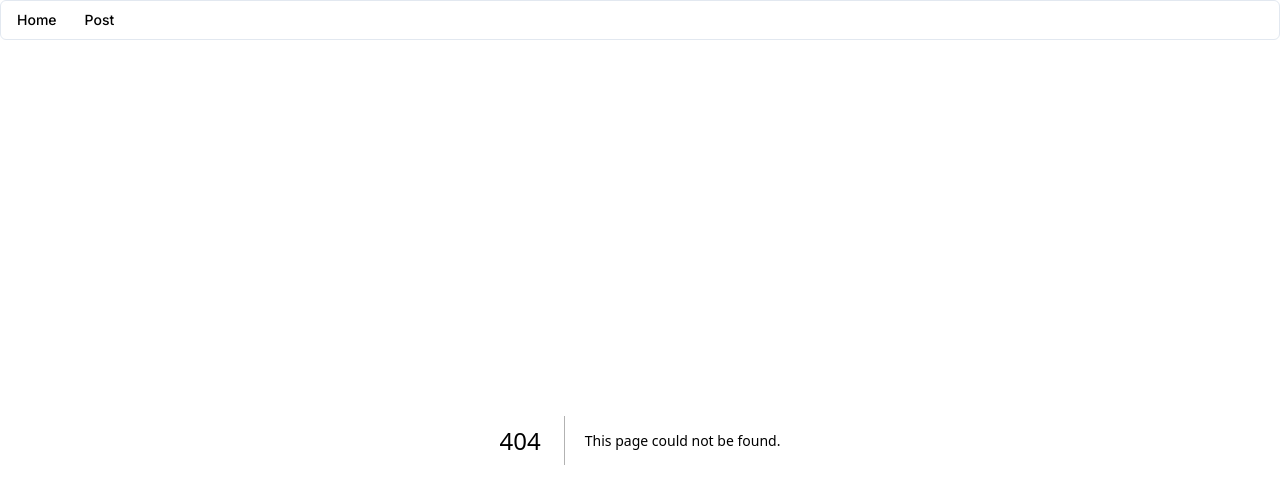
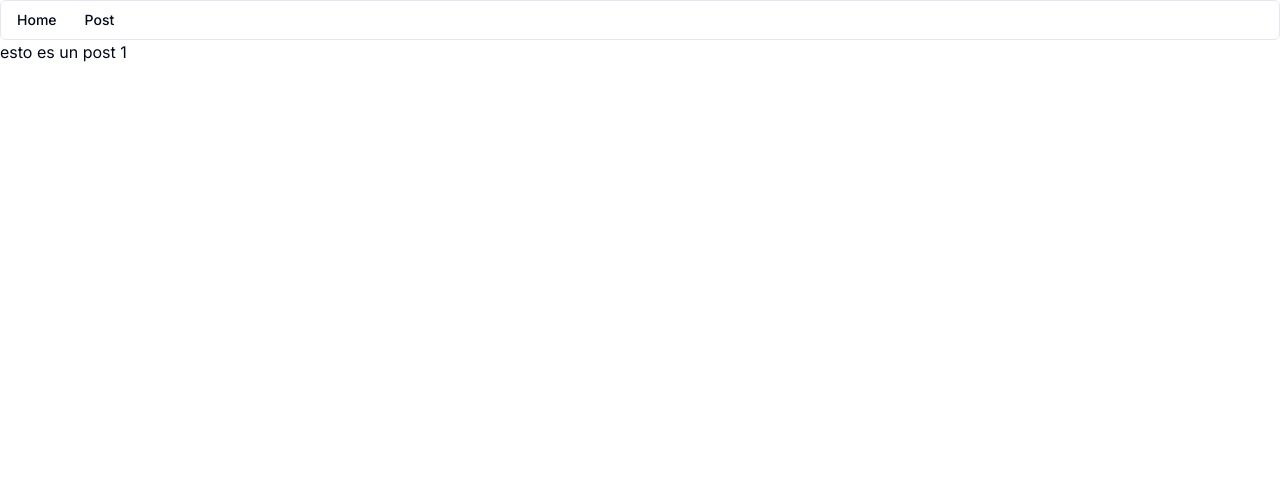
Before and after one commit to JSSatorres/shadcn-ui, a Next.js app: page /post/1 in a window 1280 px wide. Before the commit this address had no page. Shown: the top 504 px of the page. Built offline with nearby package versions, Linux system fonts and the light colour scheme.

Commit message:
feat: dynamicaly Post id page

```diff
--- /dev/null
+++ b/src/app/post/[id]/page.tsx
@@ -0,0 +1,10 @@
+import React from 'react'
+
+export default function Post ({ params }): React.JSX.Element {
+  const { id } = params
+  return (
+    <div>
+      esto es un post {id}
+    </div>
+  )
+}
```
